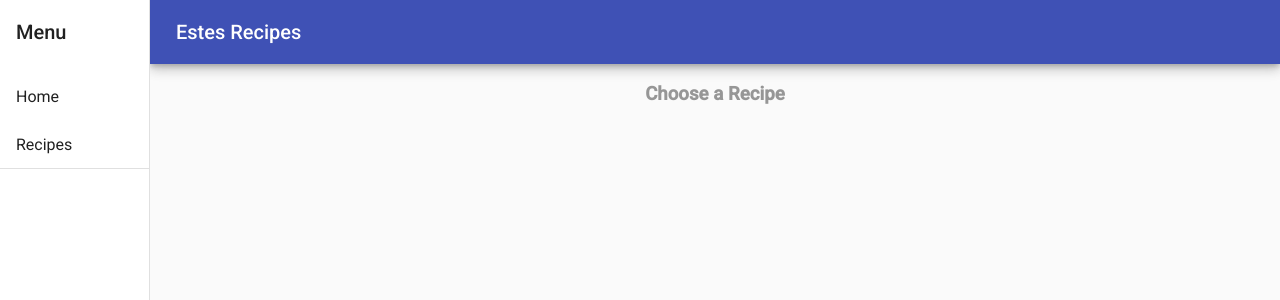
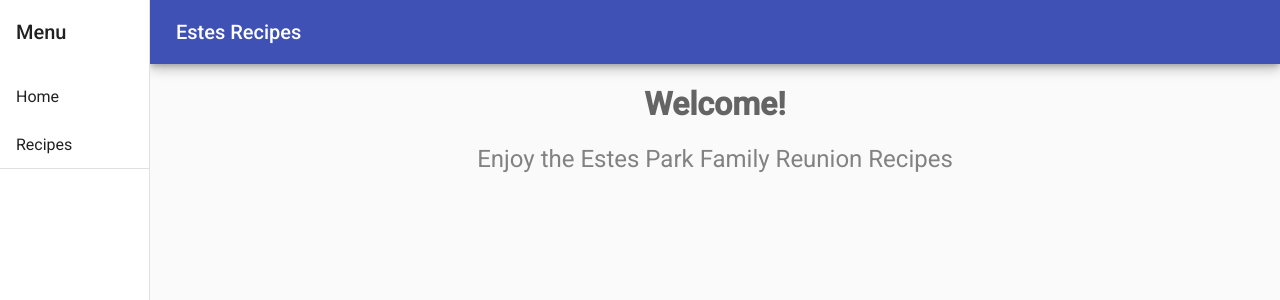
Before and after one commit to jesselind/estes-menus, an Angular app in the folder estes-menus/: page /home in a window 1280 px wide. Shown: the top 300 px of the page. Built offline with nearby package versions, Linux system fonts and the light colour scheme.

Commit message:
style fixes

```diff
--- a/estes-menus/src/app/home/home.component.html
+++ b/estes-menus/src/app/home/home.component.html
@@ -1 +1,2 @@
-<h3>Choose a Recipe</h3>
+<h1>Welcome!</h1>
+<h2>Enjoy the Estes Park Family Reunion Recipes</h2>
--- a/estes-menus/src/app/home/home.component.scss
+++ b/estes-menus/src/app/home/home.component.scss
@@ -1,4 +1,12 @@
-h3 {
+* {
     text-align: center;
-    color: rgb(150,150,150);
 }
+
+h1, h2 {
+    color: rgb(100,100,100);
+}
+
+h2 {
+    font-weight: 400;
+    color: rgb(130,130,130);
+}
--- a/estes-menus/src/app/menus/menus.component.html
+++ b/estes-menus/src/app/menus/menus.component.html
@@ -1,7 +1,7 @@
 <div class="recipes-main">
-    <h4>Pick a recipe</h4>
-    <mat-form-field>
-        <mat-label>Tasty Food</mat-label>
+    <h3>Recipes</h3>
+    <mat-form-field appearance="outline">
+        <mat-label>Select recipe...</mat-label>
         <mat-select [(ngModel)]="selectedValue">
             <mat-option *ngFor="let recipe of recipes"
                         [value]="recipe.value">
@@ -13,14 +13,15 @@
     <div *ngIf="selectedValue==='kebabs'">
         <h2 class="recipe-title">Mediterranean Chicken Kebabs</h2>
         <img src="../../assets/images/Mediterranean-Chicken-Kebabs-1-150x150.jpg">
-        <p class="recipe-description">Juicy and flavorful Grilled Mediterranean Chicken Kebabs marinated in olive oil, lemon juice, garlic, and spices make for a light, delicious and easy dinner.</p>
-        <h4 class="info">Prep Time: 40 min.</h4>
-        <h4 class="info">Cook Time: 10 min.</h4>
-        <h4 class="info">Total Time: 55 min.</h4>
-        <h4 class="info">Servings: 10 skewers</h4>
-        <h4 class="info">Calories: 228kcal</h4>
-        <h4 class="info">Author: Neli Howard | Delicious Meets Healthy</h4>
-        <h3>Ingredients</h3>
+        <p class="recipe-description">Juicy and flavorful Grilled Mediterranean Chicken Kebabs marinated in olive oil,
+            lemon juice, garlic, and spices make for a light, delicious and easy dinner.</p>
+        <h4 class="info">Prep Time: <span class="info-data">40 min.</span></h4>
+        <h4 class="info">Cook Time: <span class="info-data">10 min.</span></h4>
+        <h4 class="info">Total Time: <span class="info-data">55 min.</span></h4>
+        <h4 class="info">Servings: <span class="info-data">10 skewers</span></h4>
+        <h4 class="info">Calories: <span class="info-data">228kcal</span></h4>
+        <h4 class="info">Author: <span class="info-data">Neli Howard | Delicious Meets Healthy</span></h4>
+        <h3>Ingredients:</h3>
         <h4>Chicken Kebabs</h4>
         <ul>
             <li>3 chicken fillets, cut in 1-inch cubes</li>
@@ -40,22 +41,32 @@
             <li>4 tsp salt, divided</li>
             <li>2 tsp freshly ground black pepper, divided</li>
         </ul>
-        <h3>Instructions</h3>
+        <h3>Instructions:</h3>
         <h4>Marinade</h4>
         <ol>
-            <li>Mix 1/2 of all ingredients for the marinade in small bowl. Place chicken in a ziplock bag and pour marinade over it. Marinade in the fridge for at least 30 minutes.</li>
-            <li>Mix the other HALF of the ingredients in the same bowl pour into a ziplock bag with the vegetables. Marinade for at least 30 minutes.</li>
-            <li>If you are using wood skewers, while the chicken and veggies are marinating, soak the skewers in water for about 15 minutes. You need to soak wooden skewers in water for about 20- 30 minutes to keep them from igniting right there on the grill. I have also noticed that it's much easier to slide out the meat and veggies on your plate if the skewers have been soaked before grilling.</li>
+            <li>Mix 1/2 of all ingredients for the marinade in small bowl. Place chicken in a ziplock bag and pour
+                marinade over it. Marinade in the fridge for at least 30 minutes.</li>
+            <li>Mix the other HALF of the ingredients in the same bowl pour into a ziplock bag with the vegetables.
+                Marinade for at least 30 minutes.</li>
+            <li>If you are using wood skewers, while the chicken and veggies are marinating, soak the skewers in water
+                for about 15 minutes. You need to soak wooden skewers in water for about 20- 30 minutes to keep them
+                from igniting right there on the grill. I have also noticed that it's much easier to slide out the meat
+                and veggies on your plate if the skewers have been soaked before grilling.</li>
         </ol>
         <h4>Chicken Kebabs</h4>
         <ol>
-            <li>Thread the chicken and peppers and onions on the skewers. I usually place about 5-6 chicken pieces and a combo of peppers and onion in between.</li>
-            <li>Heat an outdoor grill or indoor grill pan over medium-high heat. Spray the grates lightly with oil and grill for about 5 minutes on each side, or until the center is no longer pink.</li>
-            <li>You can also bake this Mediterranean chicken skewers in the oven if you want to. Preheat the oven to 425 F. Place chicken skewers on roasting racks over two foil-lined baking sheets and bake for about 10-15 minutes, turn over once and bake for another 10 - 15 minutes on the other side, or until they are baked through.</li>
+            <li>Thread the chicken and peppers and onions on the skewers. I usually place about 5-6 chicken pieces and a
+                combo of peppers and onion in between.</li>
+            <li>Heat an outdoor grill or indoor grill pan over medium-high heat. Spray the grates lightly with oil and
+                grill for about 5 minutes on each side, or until the center is no longer pink.</li>
+            <li>You can also bake this Mediterranean chicken skewers in the oven if you want to. Preheat the oven to 425
+                F. Place chicken skewers on roasting racks over two foil-lined baking sheets and bake for about 10-15
+                minutes, turn over once and bake for another 10 - 15 minutes on the other side, or until they are baked
+                through.</li>
         </ol>
         <h3>Notes:</h3>
         <p>The nutrition label doesn't take into account that the marinade is discarded.</p>
-        <h3>Nutrition</h3>
+        <h3>Nutrition:</h3>
         <img src="../../assets/images/Annotation 2020-07-11 134958.png">
     </div>
 </div>
--- a/estes-menus/src/app/menus/menus.component.scss
+++ b/estes-menus/src/app/menus/menus.component.scss
@@ -1,3 +1,28 @@
 .recipes-main {
     margin-left: 1em;
 }
+
+* {
+    color: rgb(90,90,90);
+}
+
+.recipe-description {
+    font-weight: 300;
+}
+
+.info {
+    text-transform: uppercase;
+}
+
+.info-data {
+    text-transform: capitalize;
+    font-weight: 400;
+}
+
+h2, h3, h4 {
+    color: rgb(90,90,90);
+}
+
+h4 {
+    font-weight: 500;
+}
```
